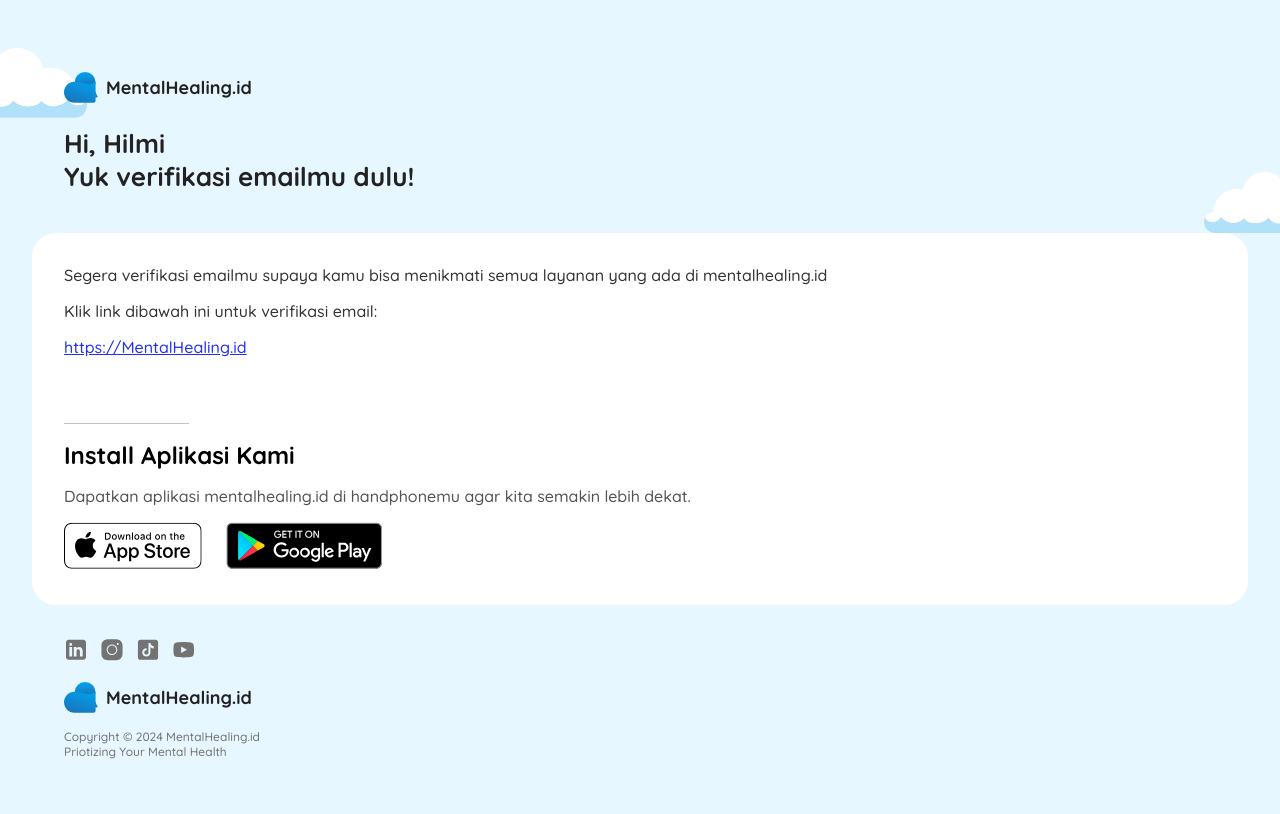
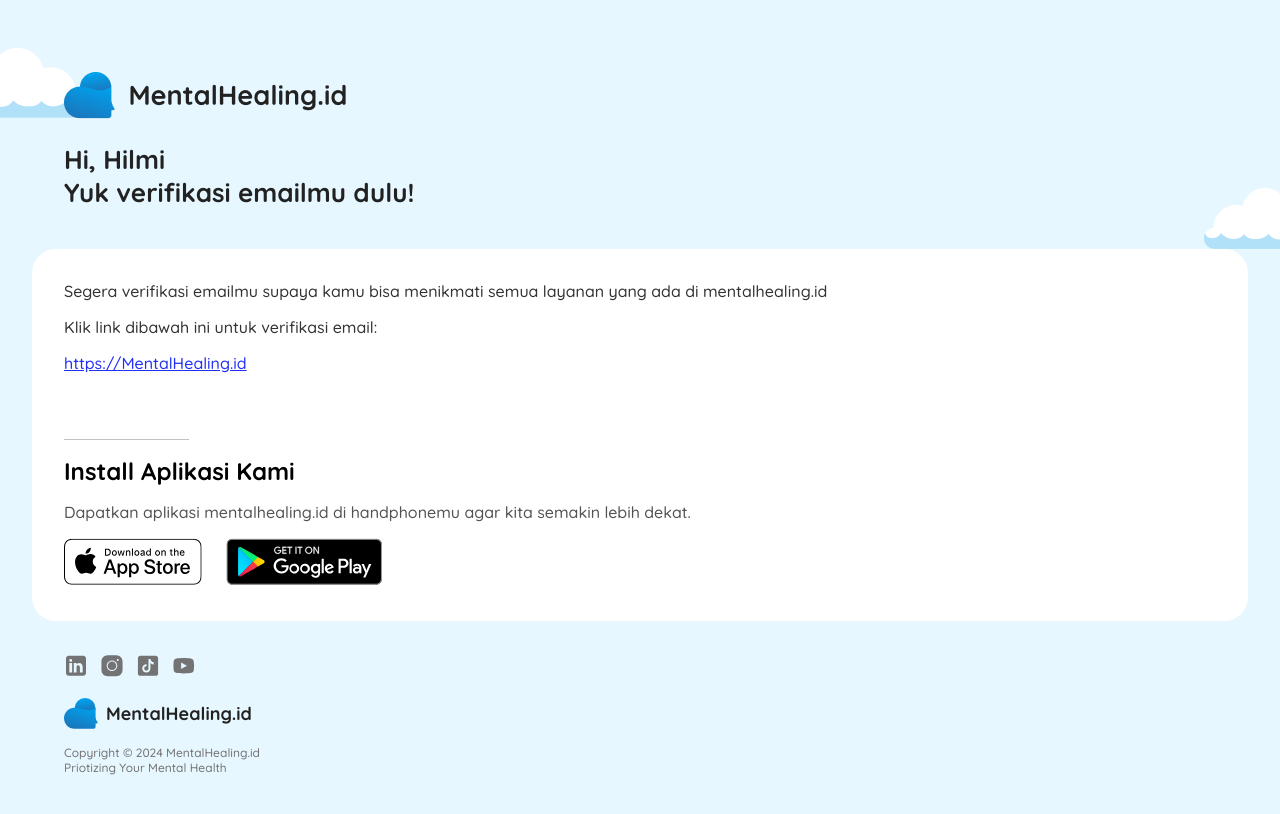
Before and after one commit to rizkyyusril00/email-template-mentalhealing, a plain HTML site: page index.html in a window 1280 px wide. Drawn offline with Linux system fonts and the light colour scheme; a web font is replaced by a local one.

Commit message:
png version

```diff
--- a/index.html
+++ b/index.html
@@ -20,8 +20,8 @@
     <section class="top-section">
       <!-- logo -->
       <figure class="logo">
-                <img src="img/love-logo.svg" alt="logo" />
-                <figcaption class="logo-title">MentalHealing.id</figcaption>
+        <img src="img/logo-with-caption.png" alt="logo" />
+        <!-- <figcaption class="logo-title">MentalHealing.id</figcaption> -->
       </figure>
       <!-- greetings -->
       <div class="greetings">
@@ -30,24 +30,30 @@
       </div>
       <!-- left cloud -->
       <figure class="left-cloud">
-                <img src="img/left-cloud.svg" alt="cloud">
+        <img src="img/left-cloud.png" alt="cloud" />
       </figure>
       <!-- right cloud -->
       <figure class="right-cloud">
-                <img src="img/right-cloud.svg" alt="cloud">
+        <img src="img/right-cloud.png" alt="cloud" />
       </figure>
     </section>
 
     <!-- main section -->
     <section class="main-section">
-            <span class="verify-span">Segera verifikasi emailmu supaya kamu bisa menikmati semua layanan yang ada di mentalhealing.id</span>
-            <span class="click-span">Klik link dibawah ini untuk verifikasi email:</span>
+      <span class="verify-span"
+        >Segera verifikasi emailmu supaya kamu bisa menikmati semua layanan yang
+        ada di mentalhealing.id</span
+      >
+      <span class="click-span"
+        >Klik link dibawah ini untuk verifikasi email:</span
+      >
       <a
         href="https://MentalHealing.id"
         target="_blank"
         rel="noopener noreferrer"
         class="link-main-section"
-                >https://MentalHealing.id</a>
+        >https://MentalHealing.id</a
+      >
       <!-- divider -->
       <div class="divider"></div>
       <!-- instal our app -->
@@ -55,7 +61,8 @@
         <h2 class="our-app-title">Install Aplikasi Kami</h2>
         <span class="span-app"
           >Dapatkan aplikasi mentalhealing.id di handphonemu agar kita semakin
-                lebih dekat.</span>
+          lebih dekat.</span
+        >
         <!-- btn app -->
         <figure class="download-app-btn">
           <a
```
Also changed, not shown: finish.html (+6 -5 lines), reset.html (+13 -9 lines), img/left-cloud.png (added), img/logo-with-caption.png (added), img/right-cloud.png (added). Lines whose indentation alone changed are shown as unchanged.
